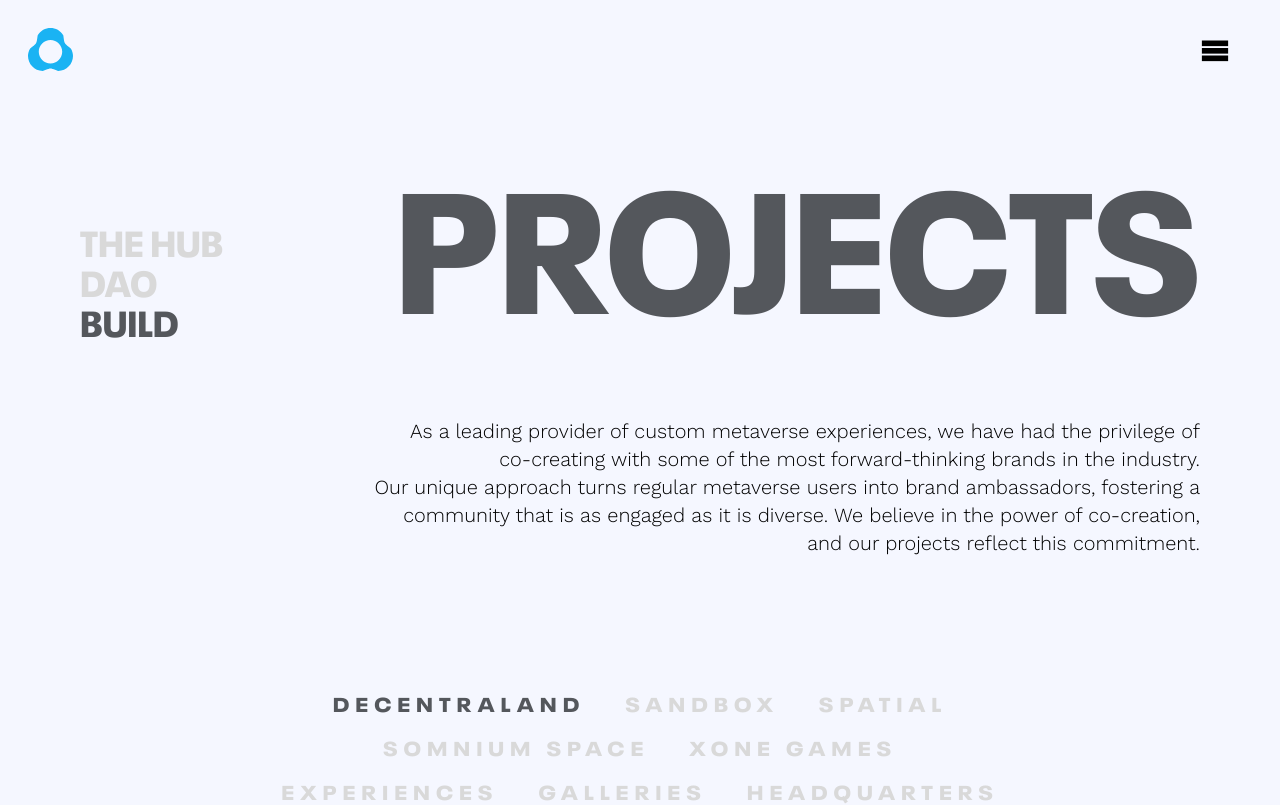
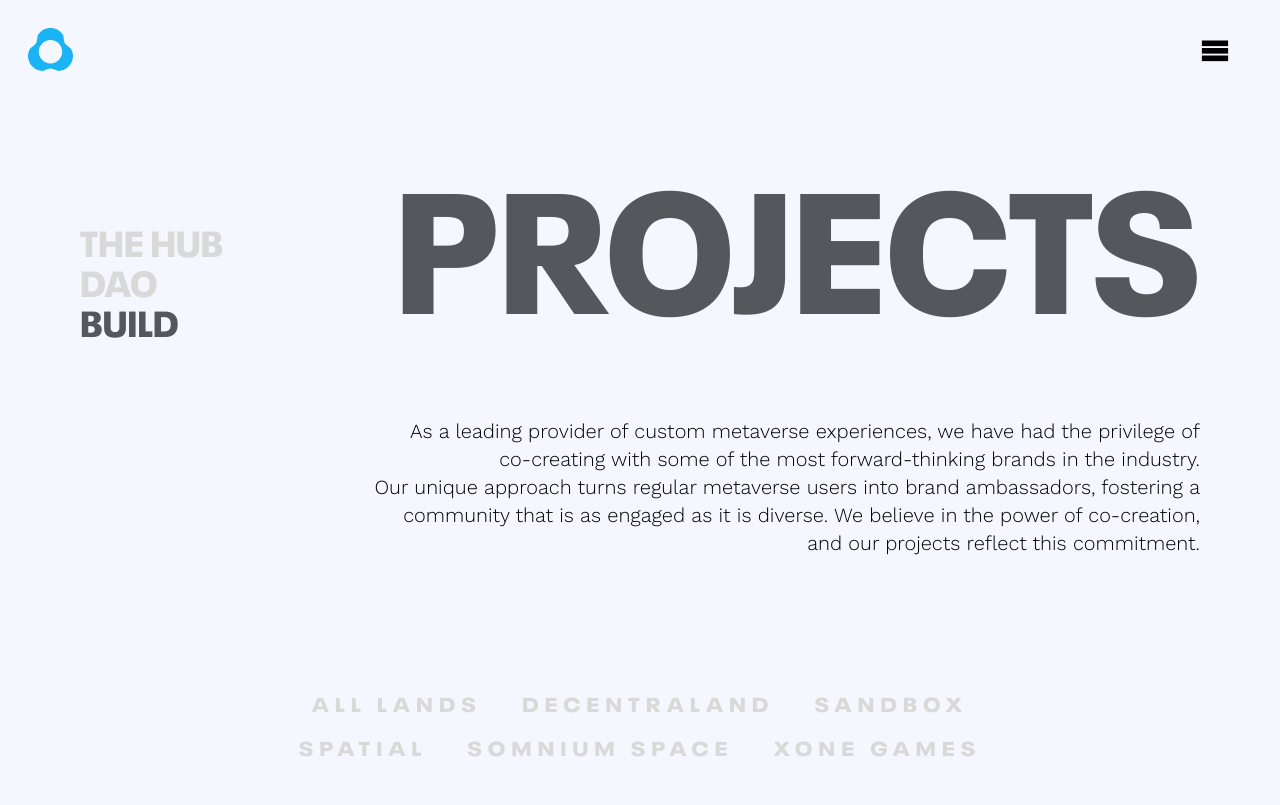
Before and after one commit to thehubdao/MGH-WebLanding, a Next.js app: page /projects in a window 1280 px wide. Shown: the top 805 px of the page. Built offline with nearby package versions, Linux system fonts and the light colour scheme.

Commit message:
metaverse enum added

```diff
--- a/enums/project.enum.ts
+++ b/enums/project.enum.ts
@@ -13,13 +13,21 @@
 export type ProjectOptionsKey = keyof typeof ProjectOption;
 
 export enum ProjectOption{
-    decentraland = "Decentraland",
-    sandbox = "Sandbox",
-    spatial = "Spatial",
-    'somnium-space' = "Somnium Space",
-    'xone-games' = "Xone games",
-    experiences = "Experiences",
-    galleries = "Galleries",
-    headquarters = "Headquarters",
-    weareables = "Weareables"
+    // all = "all",
+    // 'xone-games' = "Xone games",
+    // experiences = "Experiences",
+    // galleries = "Galleries",
+    // headquarters = "Headquarters",
+    // weareables = "Weareables"
 }
+
+export type MetaverseOptionsKey = keyof typeof MetaverseOptions;
+
+export enum MetaverseOptions {
+  all = "All Lands",
+  decentraland = "Decentraland",
+  sandbox = "Sandbox",
+  spatial = "Spatial",
+  'somnium-space' = "Somnium space",
+  'xone-games' = "Xone games",
+}
--- a/ui/project/projectsFilter.ui.tsx
+++ b/ui/project/projectsFilter.ui.tsx
@@ -1,32 +1,33 @@
-import { ProjectOption, ProjectOptionsKey } from "../../enums/project.enum"
+import { MetaverseOptions } from "../../enums/project.enum"
 import { typedKeys } from "../../utils/common.util";
 
 interface ProjectsFilterUIProps {
-  project: ProjectOption;
-  setProject: (project: ProjectOptionsKey) => void;
+  metaverse: MetaverseOptions;
+  setMetaverse: (project: MetaverseOptions) => void;
 }
 
-export default function ProjectsFilterUI({ project, setProject }: ProjectsFilterUIProps) {
+export default function ProjectsFilterUI({ metaverse, setMetaverse }: ProjectsFilterUIProps) {
   return (
     <div className="w-full flex flex-wrap items-center justify-center">
       {
-        typedKeys(ProjectOption).map((key)=>{
+        typedKeys(MetaverseOptions).map((key)=>{
           return <button
           key={key}
           type="button"
-          className={`font-neueExtended text-[20px] uppercase tracking-[6px] leading-[100%] px-5 py-3 ${project === ProjectOption[key]? "text-lm_icons" : "text-lm_gray"}`}
+          className={`font-neueExtended text-[20px] uppercase tracking-[6px] leading-[100%] px-5 py-3 ${metaverse === MetaverseOptions[key]? "text-lm_icons" : "text-lm_gray"}`}
           onClick={() => {
-            setProject(key)}}
+            setMetaverse(MetaverseOptions[key])}}
           >
-            {ProjectOption[key] === ProjectOption.decentraland && ProjectOption.decentraland}
-            {ProjectOption[key] === ProjectOption.sandbox && ProjectOption.sandbox}
-            {ProjectOption[key] === ProjectOption.spatial && ProjectOption.spatial}
-            {ProjectOption[key] === ProjectOption["somnium-space"] && ProjectOption["somnium-space"]}
-            {ProjectOption[key] === ProjectOption["xone-games"] && ProjectOption["xone-games"]}
-            {ProjectOption[key] === ProjectOption.experiences && ProjectOption.experiences}
+            {MetaverseOptions[key] === MetaverseOptions.all && MetaverseOptions.all}
+            {MetaverseOptions[key] === MetaverseOptions.decentraland && MetaverseOptions.decentraland}
+            {MetaverseOptions[key] === MetaverseOptions.sandbox && MetaverseOptions.sandbox}
+            {MetaverseOptions[key] === MetaverseOptions.spatial && MetaverseOptions.spatial}
+            {MetaverseOptions[key] === MetaverseOptions["somnium-space"] && MetaverseOptions["somnium-space"]}
+            {MetaverseOptions[key] === MetaverseOptions["xone-games"] && MetaverseOptions["xone-games"]}
+            {/* {ProjectOption[key] === ProjectOption.experiences && ProjectOption.experiences}
             {ProjectOption[key] === ProjectOption.galleries && ProjectOption.galleries}
             {ProjectOption[key] === ProjectOption.headquarters && ProjectOption.headquarters}
-            {ProjectOption[key] === ProjectOption.weareables && ProjectOption.weareables}
+            {ProjectOption[key] === ProjectOption.weareables && ProjectOption.weareables} */}
           </button>
         })
       }
```
